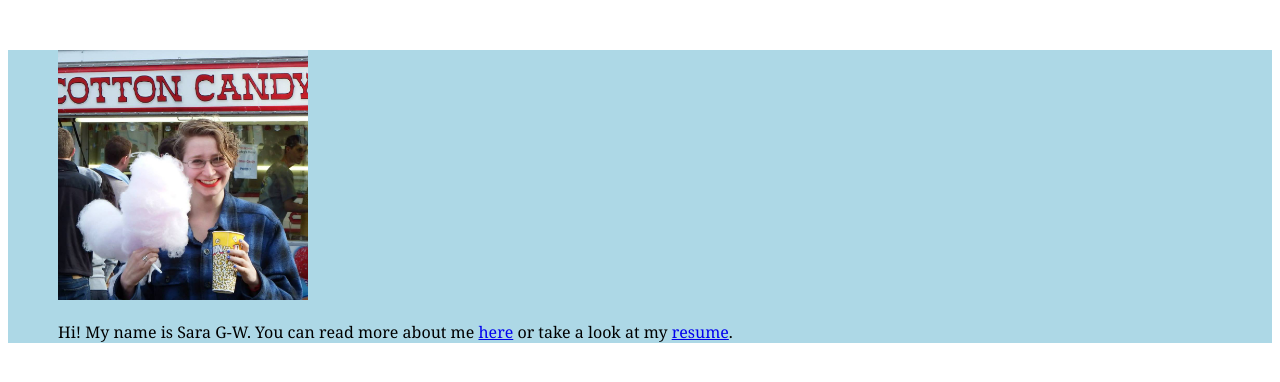
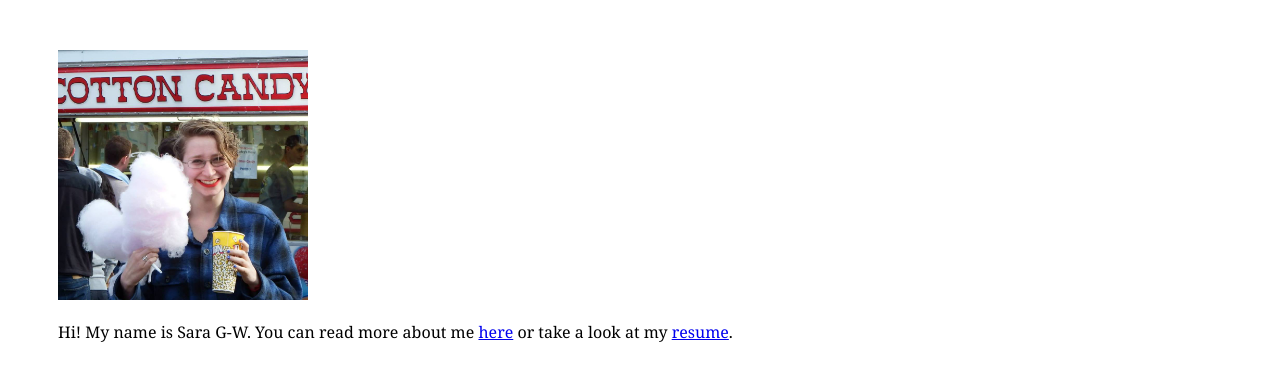
Before and after one commit to saragw6/saragw6.github.io, a plain HTML site: page index.html in a window 1280 px wide. Drawn offline with Linux system fonts and the light colour scheme.

Commit message:
gave up on background

```diff
--- a/index.html
+++ b/index.html
@@ -7,7 +7,6 @@
     </head>
 
     <body>
-      <div id="body">
 	<div id="content">
 	  <div id="text">
 	    <img src = "cotton-candy.jpg" width = "250">
@@ -16,7 +15,6 @@
 	      <a href="resume.html">resume</a>.
 	  </div>
 	</div>
-      </div>
 
    </body>
 
--- a/styles.css
+++ b/styles.css
@@ -1,7 +1,3 @@
-#body {
-	    background-color: lightblue;
-}
-
 #content {
 	margin-left: 50px;
 	margin-top: 50px;
```
Also changed, not shown: bio.html (+0 -2 lines), resume.html (+0 -3 lines).
